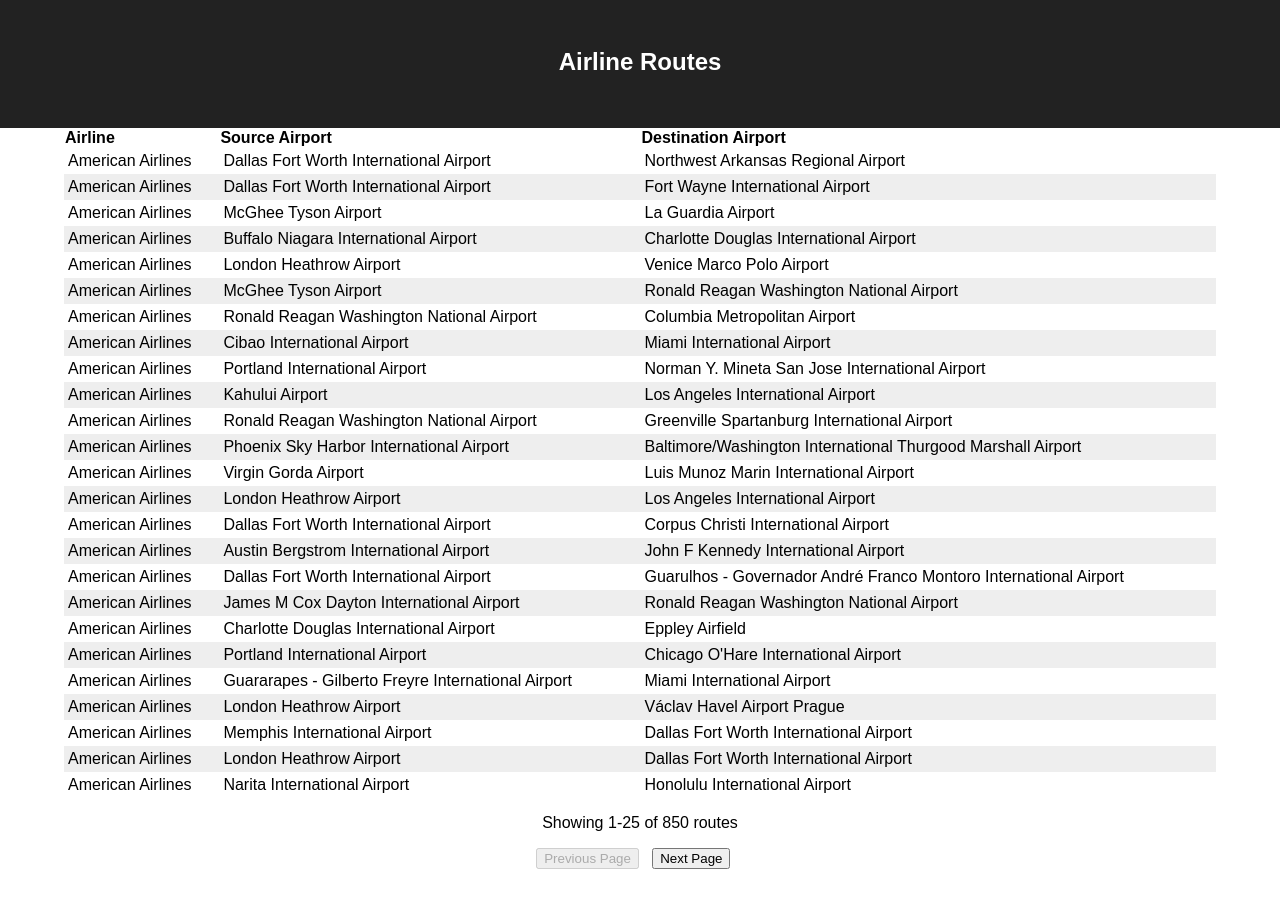
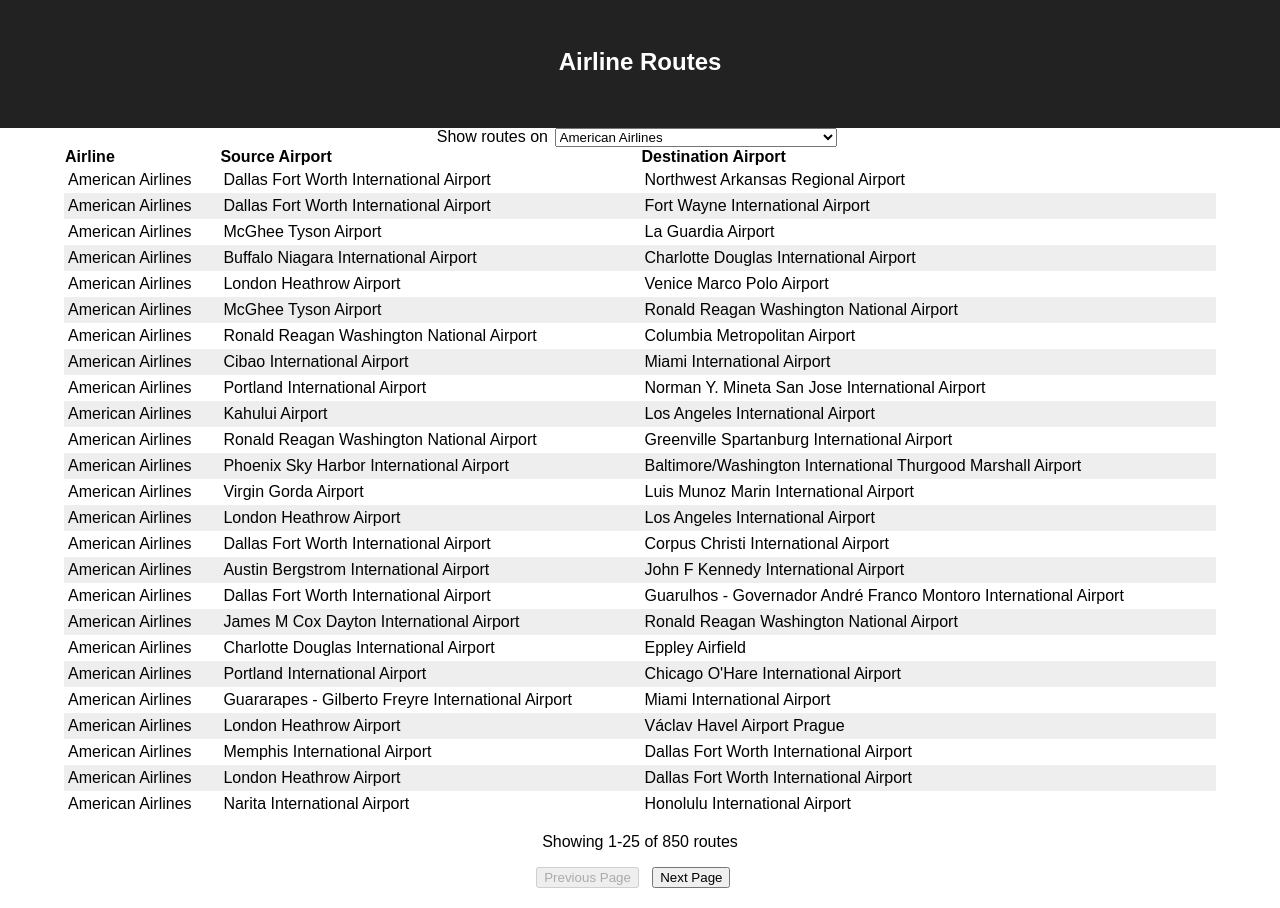
Before and after one commit to kpatel27/airline-routes, a React (Create React App) app: page / in a window 1280 px wide. Built offline with nearby package versions, Linux system fonts and the light colour scheme.

Commit message:
added airline filter

```diff
--- a/src/App.js
+++ b/src/App.js
@@ -4,6 +4,19 @@
 import Table from './components/Table';
 
 class App extends Component {
+  state = {
+    filterByAirline: 'all',
+  }
+
+  filterByAirlines(id) {
+    if (id === 'all') return DATA.routes;
+    return DATA.routes.filter(route => id === route.airline);
+  }
+
+  onSelectAirline = (e) => {
+    const airlineId = Number(e.target.value);
+    this.setState({filterByAirline: airlineId});
+  }
 
   formatValue(property, value) {
     if (property === 'airline') {
@@ -20,7 +33,10 @@
       {name: 'Destination Airport', property: 'dest'},
     ];
 
-    const filteredRoutes = DATA.routes;
+    const filteredRoutes = this.filterByAirlines(this.state.filterByAirline);
+    const airlinesList = DATA.airlines.map(airline => {
+      return (<option key={airline.id} value={airline.id}>{airline.name}</option>);
+    });
 
     return (
       <div className="app">
@@ -28,6 +44,10 @@
           <h1 className="title">Airline Routes</h1>
         </header>
         <section>
+          <label htmlFor='airline-select'>Show routes on</label>
+          <select id='airline-select' onChange={this.onSelectAirline}>
+            {airlinesList}
+          </select>
           <Table className="routes-table"
             columns={columns}
             rows={filteredRoutes}
```
